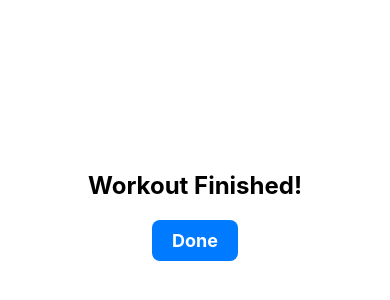
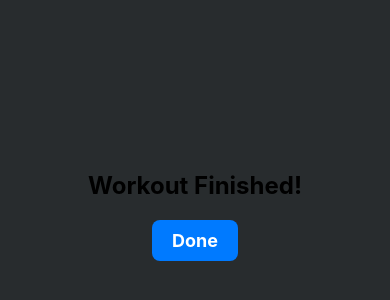
Before and after one commit to Dajuuu/Fit-Buddy, a React Native app: screen /WorkoutFinished in a window 390 px wide. Shown: the part 206-506 px from the top of the page. Built offline with nearby package versions, Linux system fonts and the light colour scheme.

Commit message:
Heart for the RestScreen

```diff
--- a/RestScreen.js
+++ b/RestScreen.js
@@ -1,5 +1,8 @@
 import React, { useState, useEffect } from "react";
-import { View, Text, TouchableOpacity, StyleSheet } from "react-native";
+import { View, Text, TouchableOpacity, StyleSheet, Image } from "react-native";
+import { Dimensions } from "react-native";
+
+const windowHeight = Dimensions.get("window").height;
 
 const RestScreen = ({ route, navigation }) => {
   const { exercise, exerciseList, currentIndex } = route.params;
@@ -21,7 +24,7 @@ const RestScreen = ({ route, navigation }) => {
   // Automatically handleNext when the timer reaches zero
   useEffect(() => {
     if (timer === 0) {
-      handleNext();
+      // handleNext();
     }
   }, [timer]);
 
@@ -53,6 +56,14 @@ const RestScreen = ({ route, navigation }) => {
 
   return (
     <View style={styles.container}>
+      <View style={styles.containerHalf}>
+        {/* Add an Image component */}
+        <Image
+          source={require("./assets/heart-rest.png")} // Replace with the path to your image
+          style={styles.image}
+          resizeMode="cover"
+        />
+      </View>
       <Text style={styles.text}>Take a rest</Text>
       <Text style={styles.timer}>{timer} seconds</Text>
       <TouchableOpacity style={styles.button} onPress={handleNext}>
@@ -70,12 +81,20 @@ const styles = StyleSheet.create({
     flex: 1,
     justifyContent: "center",
     alignItems: "center",
-    backgroundColor: "#f2f2f2",
+    backgroundColor: "rgba(40, 44, 46,1)",
+  },
+  containerHalf: {
+    height: windowHeight * 0.5, // Set the height to 50% of the screen height
+    width: "100%",
+    backgroundColor: "#1D511F",
+    position: "absolute", // Position it absolutely at the top of the screen
+    top: 0,
   },
   text: {
     fontSize: 24,
     fontWeight: "bold",
     marginBottom: 20,
+    marginTop: 220,
   },
   timer: {
     fontSize: 18,
@@ -93,6 +112,11 @@ const styles = StyleSheet.create({
     fontSize: 18,
     fontWeight: "bold",
   },
+  image: {
+    flex: 1,
+    width: "100%",
+    height: "100%",
+  },
 });
 
 export default RestScreen;
--- a/WorkoutFinished.js
+++ b/WorkoutFinished.js
@@ -24,7 +24,7 @@ const styles = StyleSheet.create({
     flex: 1,
     justifyContent: "center",
     alignItems: "center",
-    backgroundColor: "#fff",
+    backgroundColor: "rgba(40, 44, 46,1)",
   },
   title: {
     fontSize: 24,
```
Also changed, not shown: assets/heart-rest.png (added).
